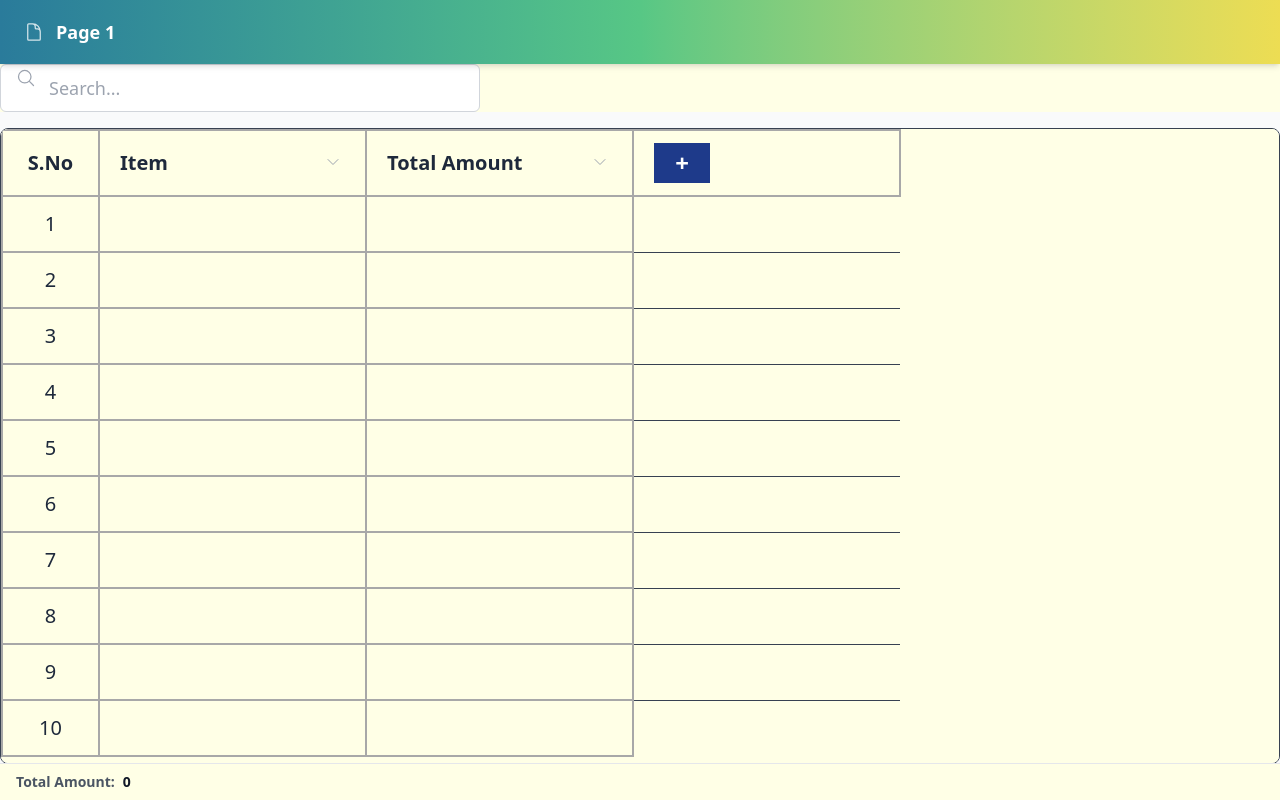
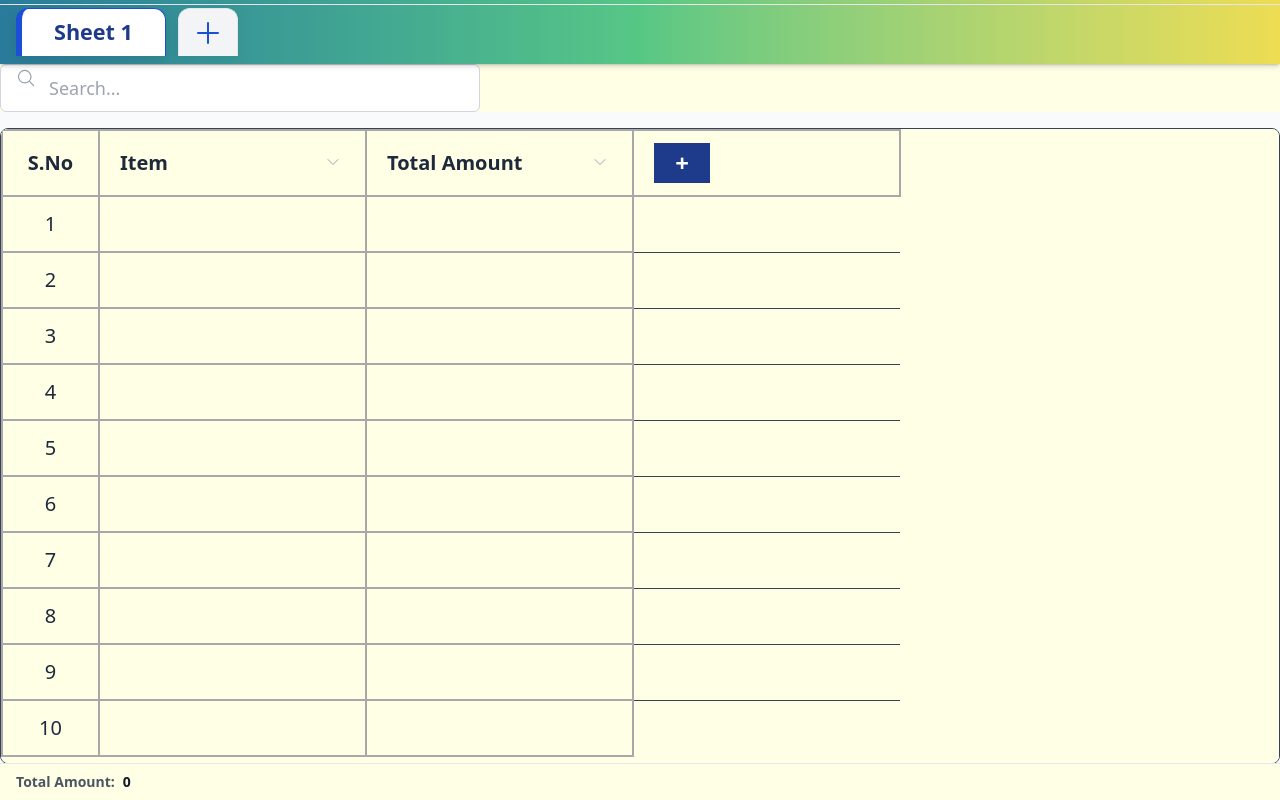
Before and after one commit to madni-coder/record-book, a React (Vite) app: page / in a window 1280 px wide. Built offline with nearby package versions, Linux system fonts and the light colour scheme.

Commit message:
added sheet

```diff
--- a/App.tsx
+++ b/App.tsx
@@ -49,9 +49,8 @@ function App() {
                 { id: 12, data: { "col-a": "", "col-c": null } },
             ],
         };
-        console.log("Creating new page with columns:", newPage.columns);
         setPages((prev) => [...prev, newPage]);
-        setActivePageId(newPage.id);
+        setActivePageId(newPage.id); // <-- Switch to new page
         setSidebarOpen(false); // Close sidebar after selecting new page on mobile
     };
 
@@ -69,14 +68,11 @@ function App() {
     return (
         <div className="flex h-screen bg-gray-50 font-sans relative">
             <Sidebar
-                pages={pages}
+                pages={pages} // <-- Fix: pass real pages to Sidebar
                 activePageId={activePageId}
-                setActivePageId={(id) => {
-                    setActivePageId(id);
-                    setSidebarOpen(false); // Close sidebar after selection on mobile
-                }}
-                addPage={addPage}
-                deletePage={deletePage}
+                setActivePageId={setActivePageId}
+                addPage={addPage} // <-- Fix: pass real addPage
+                deletePage={deletePage} // <-- Fix: pass real deletePage
                 isOpen={sidebarOpen}
                 setIsOpen={setSidebarOpen}
             />
@@ -85,6 +81,10 @@ function App() {
                 activePage={activePage}
                 updatePage={updatePage}
                 toggleSidebar={() => setSidebarOpen(!sidebarOpen)}
+                pages={pages}
+                activePageId={activePageId}
+                setActivePageId={setActivePageId}
+                addPage={addPage}
             />
         </div>
     );
--- a/components/Header.tsx
+++ b/components/Header.tsx
@@ -1,21 +1,31 @@
-import React from "react";
-import { DocumentIcon, PlusIcon } from "./icons";
+import React, { useState } from "react";
+import { PlusIcon, XIcon } from "./icons";
 import type { Page } from "../types";
 
 interface HeaderProps {
     activePage: Page;
+    pages: Page[];
+    activePageId: string;
+    setActivePageId: (id: string) => void;
+    onAddPage: () => void;
+    onDeletePage: (id: string) => void;
     toggleSidebar: () => void;
-    onAddColumn?: () => void;
 }
 
 const Header: React.FC<HeaderProps> = ({
     activePage,
+    pages,
+    activePageId,
+    setActivePageId,
+    onAddPage,
+    onDeletePage,
     toggleSidebar,
-    onAddColumn,
 }) => {
+    const [deleteTarget, setDeleteTarget] = useState<string | null>(null);
+
     return (
-        <header className="h-14 sm:h-16 bg-gradient-to-r from-[#2A7B9B] via-[#57C785] to-[#EDDD53] text-white flex items-center justify-between px-4 sm:px-6 shadow-md z-10 flex-shrink-0">
-            <div className="flex items-center gap-2 sm:gap-4">
+        <header className="h-16 bg-gradient-to-r from-[#2A7B9B] via-[#57C785] to-[#EDDD53] text-white flex flex-col justify-end px-0 shadow-md z-10 flex-shrink-0">
+            <div className="flex items-center px-4 sm:px-6 h-full">
                 <button
                     onClick={toggleSidebar}
                     className="md:hidden p-1.5 rounded-md text-white hover:bg-slate-700 transition-colors"
@@ -35,16 +45,104 @@ const Header: React.FC<HeaderProps> = ({
                         />
                     </svg>
                 </button>
-                <div className="h-8 w-px bg-white/25 hidden sm:block"></div>
-                <div className="flex items-center gap-2 sm:gap-3">
-                    <DocumentIcon className="w-5 h-5 text-white/80" />
-                    <h2 className="text-base sm:text-lg font-semibold truncate max-w-[150px] sm:max-w-none">
-                        {activePage.name}
-                    </h2>
-                </div>
+                <div className="flex-1"></div>
             </div>
-            <div>
-
+            {/* Tab bar */}
+            <div
+                className="flex items-end bg-cream px-4 py-2 border-t border-gray-200 overflow-x-auto shadow"
+                style={{ minHeight: 60 }}
+            >
+                {pages.map((page, idx) => (
+                    <div
+                        key={page.id}
+                        className="relative flex items-center group"
+                        style={{ minWidth: 130, maxWidth: 220, height: 48 }}
+                    >
+                        <button
+                            onClick={() => setActivePageId(page.id)}
+                            className={`relative flex items-center justify-center rounded-t-xl border border-b-0 transition-all duration-150
+                                ${
+                                    page.id === activePageId
+                                        ? "bg-white text-blue-900 font-extrabold border-blue-700 border-l-4 shadow-lg z-10"
+                                        : "bg-gray-100 text-gray-700 border-gray-200 hover:bg-blue-50"
+                                }
+                            `}
+                            style={{
+                                minWidth: 130,
+                                maxWidth: 220,
+                                height: 48,
+                                fontSize: "1.35rem",
+                                padding: "0 32px",
+                                boxShadow:
+                                    page.id === activePageId
+                                        ? "0 4px 16px rgba(0,0,0,0.10)"
+                                        : undefined,
+                                borderLeftWidth:
+                                    page.id === activePageId ? 6 : 1,
+                                paddingRight: pages.length > 1 ? 40 : 32, // space for X
+                            }}
+                        >
+                            {page.name}
+                        </button>
+                        {/* X button, only if more than 1 sheet */}
+                        {pages.length > 1 && (
+                            <button
+                                className="absolute right-2 top-1/2 -translate-y-1/2 opacity-0 group-hover:opacity-100 transition-opacity bg-white rounded-full p-1 border border-gray-300 hover:bg-red-100 hover:text-red-600 z-20"
+                                style={{
+                                    width: 28,
+                                    height: 28,
+                                    display: "flex",
+                                    alignItems: "center",
+                                    justifyContent: "center",
+                                }}
+                                onClick={() => setDeleteTarget(page.id)}
+                                tabIndex={-1}
+                                aria-label="Delete Sheet"
+                            >
+                                <XIcon className="w-4 h-4" />
+                            </button>
+                        )}
+                        {/* Delete confirmation popup */}
+                        {deleteTarget === page.id && (
+                            <div className="absolute top-12 left-1/2 -translate-x-1/2 z-50 bg-white border border-gray-300 rounded shadow-lg px-4 py-3 flex flex-col items-center min-w-[180px]">
+                                <span className="text-gray-800 mb-2 text-base">
+                                    Delete this sheet?
+                                </span>
+                                <div className="flex gap-3">
+                                    <button
+                                        className="px-3 py-1 rounded bg-red-600 text-white hover:bg-red-700"
+                                        onClick={() => {
+                                            setDeleteTarget(null);
+                                            onDeletePage(page.id);
+                                        }}
+                                    >
+                                        Yes
+                                    </button>
+                                    <button
+                                        className="px-3 py-1 rounded bg-gray-200 text-gray-700 hover:bg-gray-300"
+                                        onClick={() => setDeleteTarget(null)}
+                                    >
+                                        No
+                                    </button>
+                                </div>
+                            </div>
+                        )}
+                    </div>
+                ))}
+                <button
+                    onClick={onAddPage}
+                    className="ml-3 flex items-center justify-center rounded-t-xl bg-gray-100 border border-b-0 border-gray-200 hover:bg-blue-50 transition-all duration-150"
+                    aria-label="Add Sheet"
+                    style={{
+                        minWidth: 60,
+                        height: 48,
+                        fontSize: "1.5rem",
+                        boxShadow: "0 2px 8px rgba(0,0,0,0.06)",
+                        marginBottom: 0,
+                    }}
+                >
+                    <PlusIcon className="w-8 h-8 text-blue-700" />
+                </button>
             </div>
         </header>
     );
--- a/components/MainContent.tsx
+++ b/components/MainContent.tsx
@@ -4,76 +4,106 @@ import Header from "./Header";
 import LedgerTable from "./LedgerTable";
 import LedgerFooter from "./LedgerFooter";
 import { SearchIcon, XIcon } from "./icons";
+import { INITIAL_PAGES } from "../constants";
 
-interface MainContentProps {
-    activePage: Page;
-    updatePage: (pageId: string, updatedPageData: Partial<Page>) => void;
-    toggleSidebar: () => void;
-}
-
-const MainContent: React.FC<MainContentProps> = ({
-    activePage,
-    updatePage,
-    toggleSidebar,
-}) => {
+const MainContent: React.FC = ({ toggleSidebar }) => {
+    const [sheets, setSheets] = useState<Page[]>(() =>
+        JSON.parse(JSON.stringify(INITIAL_PAGES))
+    );
+    const [activeSheetId, setActiveSheetId] = useState<string>(
+        INITIAL_PAGES[0].id
+    );
     const [searchTerm, setSearchTerm] = useState("");
     const [isMobile, setIsMobile] = useState(false);
     const [isWebView, setIsWebView] = useState(false);
 
-    // Check for mobile view and web context
     useEffect(() => {
         const checkEnvironment = () => {
-            const mobile = window.innerWidth < 640;
-            setIsMobile(mobile);
-
-            // Check if running in a standard browser
+            setIsMobile(window.innerWidth < 640);
             const isStandaloneBrowser =
                 navigator.userAgent.includes("Chrome") ||
                 navigator.userAgent.includes("Firefox") ||
                 navigator.userAgent.includes("Safari");
-
             setIsWebView(isStandaloneBrowser);
         };
-
         checkEnvironment();
         window.addEventListener("resize", checkEnvironment);
         return () => window.removeEventListener("resize", checkEnvironment);
     }, []);
 
-    const handleEntriesChange = (newEntries: Entry[]) => {
-        updatePage(activePage.id, { entries: newEntries });
+    const activeSheet = sheets.find((s) => s.id === activeSheetId) || sheets[0];
+
+    const updateSheet = (sheetId: string, updated: Partial<Page>) => {
+        setSheets((prev) =>
+            prev.map((s) => (s.id === sheetId ? { ...s, ...updated } : s))
+        );
     };
 
-    const handleColumnsChange = (newColumns: Column[]) => {
-        updatePage(activePage.id, { columns: newColumns });
-    };
-
-    const handleAddColumn = () => {
-        const newColId = `col-${Date.now()}`;
-        const newColumn: Column = {
-            id: newColId,
-            name: `Column ${String.fromCharCode(
-                65 + activePage.columns.length - 1
-            )}`, // -1 for S.No
-            type: "text",
-            width: 120,
-        };
-        const updatedColumns = [...activePage.columns, newColumn];
-
-        const updatedEntries = activePage.entries.map((entry) => ({
-            ...entry,
-            data: { ...entry.data, [newColId]: "" },
-        }));
-
-        updatePage(activePage.id, {
-            columns: updatedColumns,
-            entries: updatedEntries,
+    const handleAddSheet = () => {
+        setSheets((prevSheets) => {
+            const newSheetNum = prevSheets.length + 1;
+            const baseColumns = prevSheets[0]?.columns
+                ? JSON.parse(JSON.stringify(prevSheets[0].columns))
+                : [
+                      { id: "col-sno", name: "S.No", type: "text", width: 10 },
+                      {
+                          id: "col-1",
+                          name: "Column 1",
+                          type: "text",
+                          width: 50,
+                      },
+                      {
+                          id: "col-2",
+                          name: "Column 2",
+                          type: "text",
+                          width: 50,
+                      },
+                      {
+                          id: "col-3",
+                          name: "Column 3",
+                          type: "text",
+                          width: 50,
+                      },
+                  ];
+            const baseEntries = prevSheets[0]?.entries
+                ? JSON.parse(JSON.stringify(prevSheets[0].entries))
+                : Array(10)
+                      .fill(0)
+                      .map((_, i) => ({
+                          id: i + 1,
+                          data: { "col-1": "", "col-2": "", "col-3": "" },
+                      }));
+            const newSheet: Page = {
+                id: `sheet-${Date.now()}`,
+                name: `Sheet ${newSheetNum}`,
+                columns: baseColumns,
+                entries: baseEntries,
+            };
+            setActiveSheetId(newSheet.id);
+            return [...prevSheets, newSheet];
         });
     };
 
+    const handleDeleteSheet = (sheetId: string) => {
+        setSheets((prevSheets) => {
+            if (prevSheets.length === 1) return prevSheets;
+            const filtered = prevSheets.filter((s) => s.id !== sheetId);
+            if (activeSheetId === sheetId && filtered.length > 0) {
+                setActiveSheetId(filtered[0].id);
+            }
+            return filtered;
+        });
+    };
+
+    const handleEntriesChange = (newEntries: Entry[]) => {
+        updateSheet(activeSheet.id, { entries: newEntries });
+    };
+    const handleColumnsChange = (newColumns: Column[]) => {
+        updateSheet(activeSheet.id, { columns: newColumns });
+    };
+
     const filteredEntries = useMemo(() => {
-        let entriesToFilter = activePage.entries;
-
+        let entriesToFilter = activeSheet.entries;
         if (searchTerm) {
             entriesToFilter = entriesToFilter.filter((entry) =>
                 Object.values(entry.data).some((value) =>
@@ -83,9 +113,8 @@ const MainContent: React.FC<MainContentProps> = ({
                 )
             );
         }
-
         return entriesToFilter;
-    }, [activePage.entries, activePage.columns, searchTerm]);
+    }, [activeSheet.entries, activeSheet.columns, searchTerm]);
 
     return (
         <div
@@ -94,14 +123,20 @@ const MainContent: React.FC<MainContentProps> = ({
             }`}
         >
             <Header
-                activePage={activePage}
+                activePage={activeSheet}
+                pages={sheets.map((s, i) => ({
+                    ...s,
+                    name: `Sheet ${i + 1}`,
+                }))}
+                activePageId={activeSheetId}
+                setActivePageId={setActiveSheetId}
+                onAddPage={handleAddSheet}
+                onDeletePage={handleDeleteSheet}
                 toggleSidebar={toggleSidebar}
-                onAddColumn={handleAddColumn}
             />
-
             <div
                 className={`flex flex-col sm:flex-row items-start sm:items-center justify-between mb-3 sm:mb-4 gap-2 sm:gap-4`}
-                style={{ background: "#ffffe6" }} // <-- filter/search bar bg
+                style={{ background: "#ffffe6" }}
             >
                 <div
                     className="relative w-full sm:w-auto"
@@ -136,7 +171,6 @@ const MainContent: React.FC<MainContentProps> = ({
                     )}
                 </div>
             </div>
-
             <div
                 className={`flex-1 overflow-auto ${
                     isWebView
@@ -145,17 +179,17 @@ const MainContent: React.FC<MainContentProps> = ({
                 }`}
             >
                 <LedgerTable
-                    columns={activePage.columns}
+                    columns={activeSheet.columns}
                     entries={filteredEntries}
                     setEntries={handleEntriesChange}
-                    allEntries={activePage.entries}
+                    allEntries={activeSheet.entries}
                     setColumns={handleColumnsChange}
                 />
             </div>
             <LedgerFooter
-                columns={activePage.columns}
+                columns={activeSheet.columns}
                 entries={filteredEntries}
-                style={{ background: "#ffffe6" }} // <-- total count/footer bg
+                style={{ background: "#ffffe6" }}
             />
         </div>
     );
```
Also changed, not shown: components/FilterOperators.ts (+23 -15 lines).
